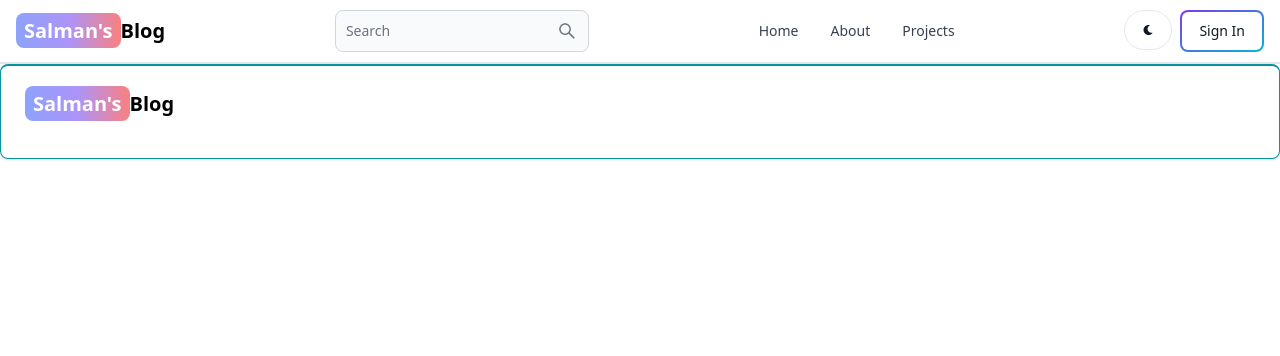
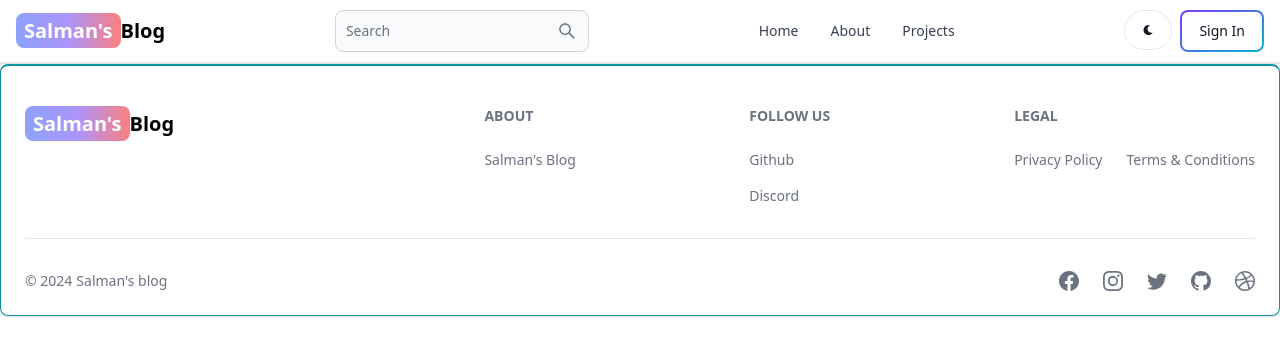
Before and after one commit to salmansrizon/MERN-blog, a React (Vite) app in the folder client/: page /dashboard in a window 1280 px wide. Shown: the top 356 px of the page. Built offline with nearby package versions, Linux system fonts and the light colour scheme.

Commit message:
footer ui added

```diff
--- a/client/src/components/Footer.jsx
+++ b/client/src/components/Footer.jsx
@@ -1,15 +1,23 @@
 import { Footer } from "flowbite-react";
 import { Link } from "react-router-dom";
+import {
+  BsFacebook,
+  BsInstagram,
+  BsTwitter,
+  BsGithub,
+  BsDribbble,
+} from "react-icons/bs";
 
 export default function FooterCom() {
   return (
     <Footer container className="border border-t-2 border-teal-500">
-      <div className="">
-        <div className="">
-          <div className="">
+      <div className="w-full max-w-7xl mx-auto">
+        <div className="grid w-full justify-between sm:flex md:grid-cols-1">
+          <div className="mt-5">
             <Link
               to="/"
-              className="self-center whitespace-nowrap text-lg sm:text-xl font-semibold dark:text-white">
+              className="self-center whitespace-nowrap text-lg sm:text-xl font-semibold dark:text-white"
+            >
               <span className="px-2 py-1 bg-gradient-to-r from-indigo-400 via-purple-400 to-red-400 rounded-lg text-white">
                 Salman's
               </span>
@@ -17,7 +25,56 @@
             </Link>
           </div>
           <div className="grid grid-cols-2 gap-3 sm: mt-4 sm:grid-cols-3 sm:gap-6">
-
+            <div>
+              <Footer.Title title="About" />
+              <Footer.LinkGroup col>
+                <Footer.Link
+                  href="/about"
+                  target="_blank"
+                  rel="noopener noreferrer"
+                >
+                  Salman's Blog
+                </Footer.Link>
+              </Footer.LinkGroup>
+            </div>
+            <div>
+              <Footer.Title title="follow us" />
+              <Footer.LinkGroup col>
+                <Footer.Link
+                  href="https://www.github.com/sahandghavidel"
+                  target="_blank"
+                  rel="noopener noreferrer"
+                >
+                  Github
+                </Footer.Link>
+                <Footer.Link href="#">Discord</Footer.Link>
+              </Footer.LinkGroup>
+            </div>
+            <div>
+              <Footer.Title title="Legal" />
+              <Footer.LinkGroup>
+                <Footer.Link href="#">Privacy Policy</Footer.Link>
+                <Footer.Link href="#">Terms &amp; Conditions</Footer.Link>
+              </Footer.LinkGroup>
+            </div>
+          </div>
+        </div>
+        <Footer.Divider />
+        <div className="w-full sm:flex sm:items-center sm:justify-between">
+          <Footer.Copyright
+            href="#"
+            by="Salman's blog"
+            year={new Date().getFullYear()}
+          />
+          <div className="flex gap-6 sm:mt-0 mt-4 sm:justify-center">
+            <Footer.Icon href="#" icon={BsFacebook} />
+            <Footer.Icon href="#" icon={BsInstagram} />
+            <Footer.Icon href="#" icon={BsTwitter} />
+            <Footer.Icon
+              href="https://github.com/salmansrizon"
+              icon={BsGithub}
+            />
+            <Footer.Icon href="#" icon={BsDribbble} />
           </div>
         </div>
       </div>
```
